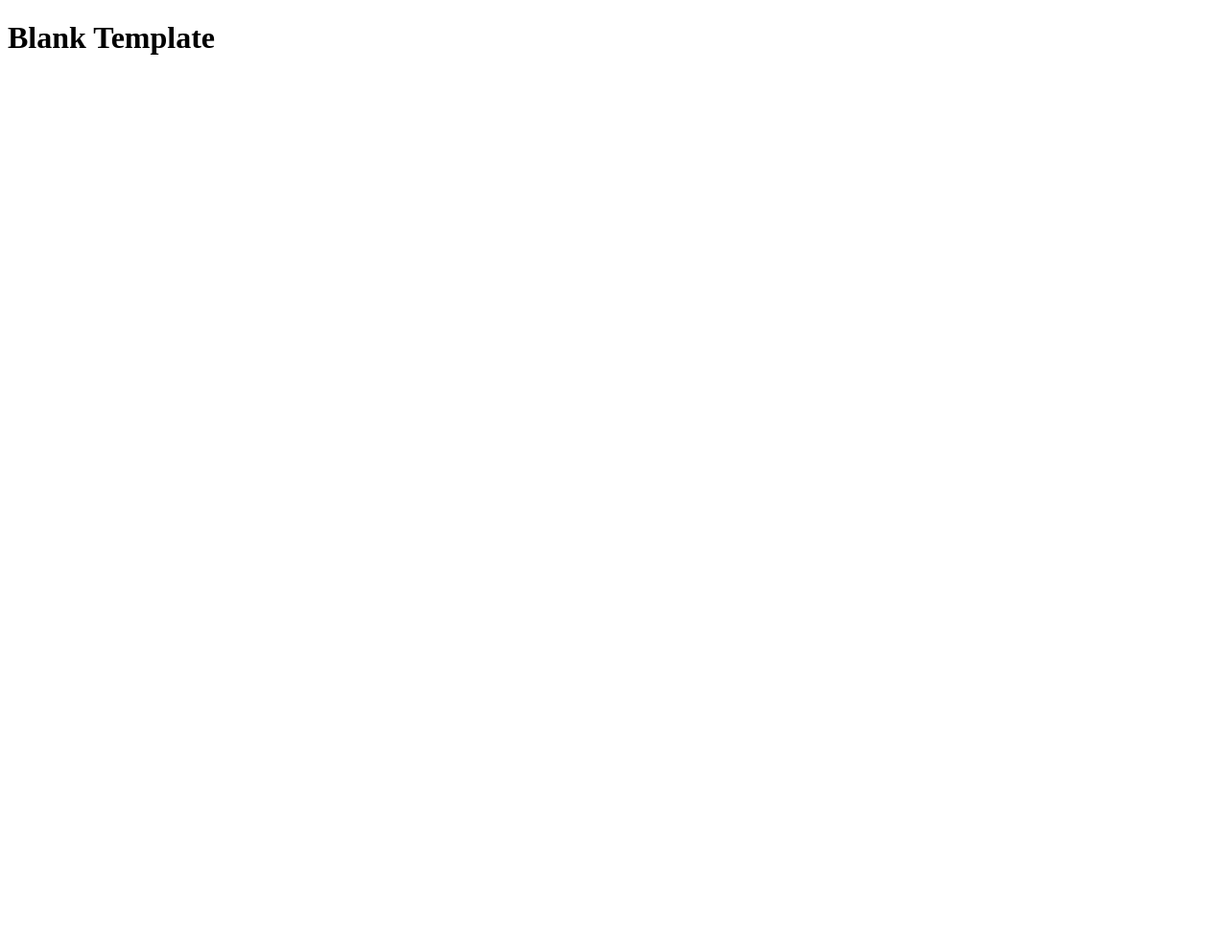
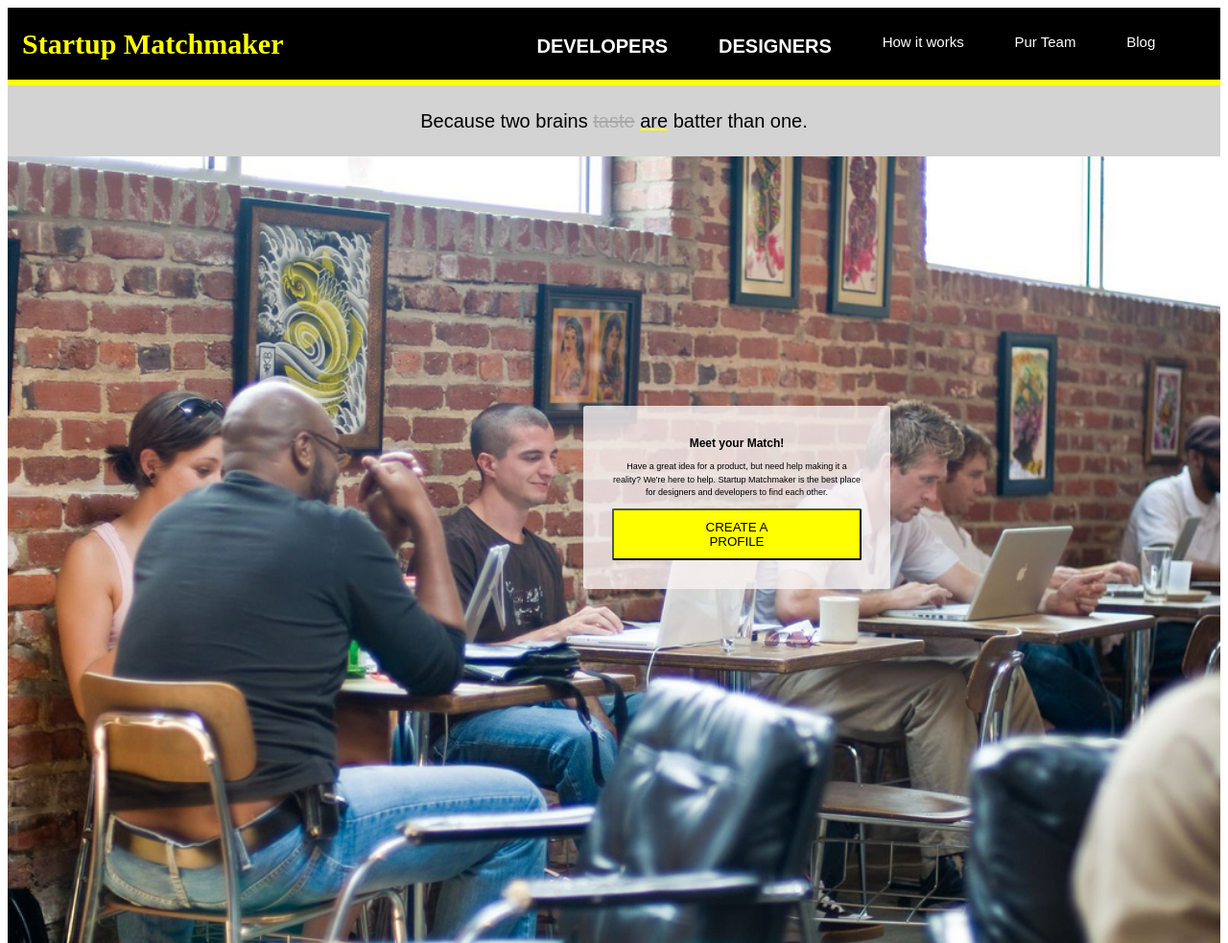
Before and after one commit to sei-curiosity/hw-week02day02-html-css-flexbox, a plain HTML site: page starter_code/index.html in a window 1280 px wide. Shown: the top 983 px of the page at 96% size. Before the commit the page ends 800 px from the top, so only its background shows below. Drawn offline with Linux system fonts and the light colour scheme.

Commit message:
HW W02d2

```diff
--- a/starter_code/index.html
+++ b/starter_code/index.html
@@ -5,6 +5,60 @@
     <link rel="stylesheet" href="main.css">
 </head>
 <body>
-    <h1>Blank Template</h1>
+    <div class="container">
+    <div class="startup" >Startup Matchmaker</div>
+    <div class="d">DEVELOPERS</div>
+    <div class="d">DESIGNERS</div>
+    <div class="b" >How it works</div>
+    <div class="b">Pur Team</div>
+    <div class="b">Blog</div>
+    </div>
+
+    <div class="yellowBar"></div>
+    <div class="paragraph1">
+    <p >Because two brains <span>taste</span> <u>are</u> batter than one. </p>
+    </div>
+
+
+    <div class="section1">
+        <img src="images/coworking.jpg">
+        <div class="box">
+
+            <strong class="strong1">Meet your Match!</strong>
+           <p class="p">Have a great idea for a product, but need help making it a reality? We're here to help. Startup Matchmaker is the best place for designers and developers to find each other.</p>
+            <button class="button1">CREATE A PROFILE</button>
+
+        </div>
+    </div>
+
+    <div class="section2">
+
+        <div class="leftSide">
+        <strong class="strong2" >Create a Profile</strong><br>
+        Are you a Designer? Developer? Put yourself out there so that others can find you!
+        <button class="button2">SIGN UP NOW</button>
+        </div>
+
+        <div class="center">
+        <strong class="strong2">Find a Developer</strong><br>
+        Looking for a fantastic developer to work with on the next big thing? Look no further
+        <button class="button2">START YOUR SEARCH</button>
+        </div>
+
+        <div class="rightSide">
+        <strong class="strong2" >Find a Designer</strong> <br>
+        Need someone who can make a product intuitive and appealing? Get ready.
+        <button class="button2">START YOUR SEARCH</button>
+        </div>
+
+    </div>
+
+
+    <footer>© 2013 Startup Matchmaker. Made in NY.</footer>
+
+
+
+
+
 </body>
 </html>
--- a/starter_code/main.css
+++ b/starter_code/main.css
@@ -0,0 +1,148 @@
+body{
+    font-family: 'Source Sans Pro', sans-serif;
+    font-size: 20px;
+    line-height: 1.5;
+}
+
+.container{
+
+    padding:15px;
+    display:flex;
+    background-color:black;
+    flex-direction:row;
+    align-items: flex-start;
+
+}
+.startup{
+    font-family: 'Merriweather', serif;
+    color:yellow;
+    font-size: 30px;
+    flex-grow:5;
+    font-weight:bold;
+    flex-direction:row;
+
+
+
+
+
+}
+
+.d{
+    font-family: 'Oswald', sans-serif;
+    color: white;
+    font-size:20px;
+    font-weight:bold;
+    flex-grow:1;
+    padding-top:10px;
+}
+
+.b{
+font-size:15px;
+color:white;
+flex-grow:1;
+padding-top:10px;
+
+}
+.yellowBar{
+    padding:3px;
+    background-color:yellow;
+}
+
+.paragraph1{
+    text-align: center;
+    background-color: lightgray;
+    padding:2px;
+}
+span{
+    color:darkgrey;
+    text-decoration:line-through;
+}
+
+u{
+    text-decoration-color: yellow;
+
+}
+
+
+.section1{
+
+    position: relative;
+}
+
+img{
+    width:100%;
+}
+
+.box{
+    position: absolute;
+    border-radius: 3px;
+    background-color: rgba(249, 243, 243, 0.8);
+    font-size: 9px;
+    display: inline;
+    left: 600px;
+    width: 260px;
+    top: 260px;
+    padding: 30px;
+    border:black 3px;
+    text-align: center;
+}
+
+.strong1{
+    font-size:12px ;
+}
+
+
+.button1{
+    font-family: 'Oswald', sans-serif;
+    padding: 10px 70px;
+    border-radius: 2px;
+    background-color: yellow;
+}
+
+.section2{
+
+    padding:300px;
+    display:flex;
+    justify-content:space-between;
+}
+
+.section2 div{
+
+    border: 1px black solide;
+}
+.leftSide{
+    justify-content:space-between;
+    padding:30px;
+    font-size:10px;
+}
+.center{
+    justify-content:space-between;
+    font-size:10px;
+}
+.rightSide{
+    justify-content:space-between;
+    font-size:10px;
+}
+
+.button2{
+    padding:3px 15px;
+    background-color: lightgrey;
+    border-radius: 3px;
+    display: block;
+}
+
+.strong2{
+
+    font-size:15px;
+}
+
+
+footer{
+
+    padding:12px;
+    text-align: center;
+    background-color: black;
+   color:white;
+   font-size:12px;
+
+}
```
